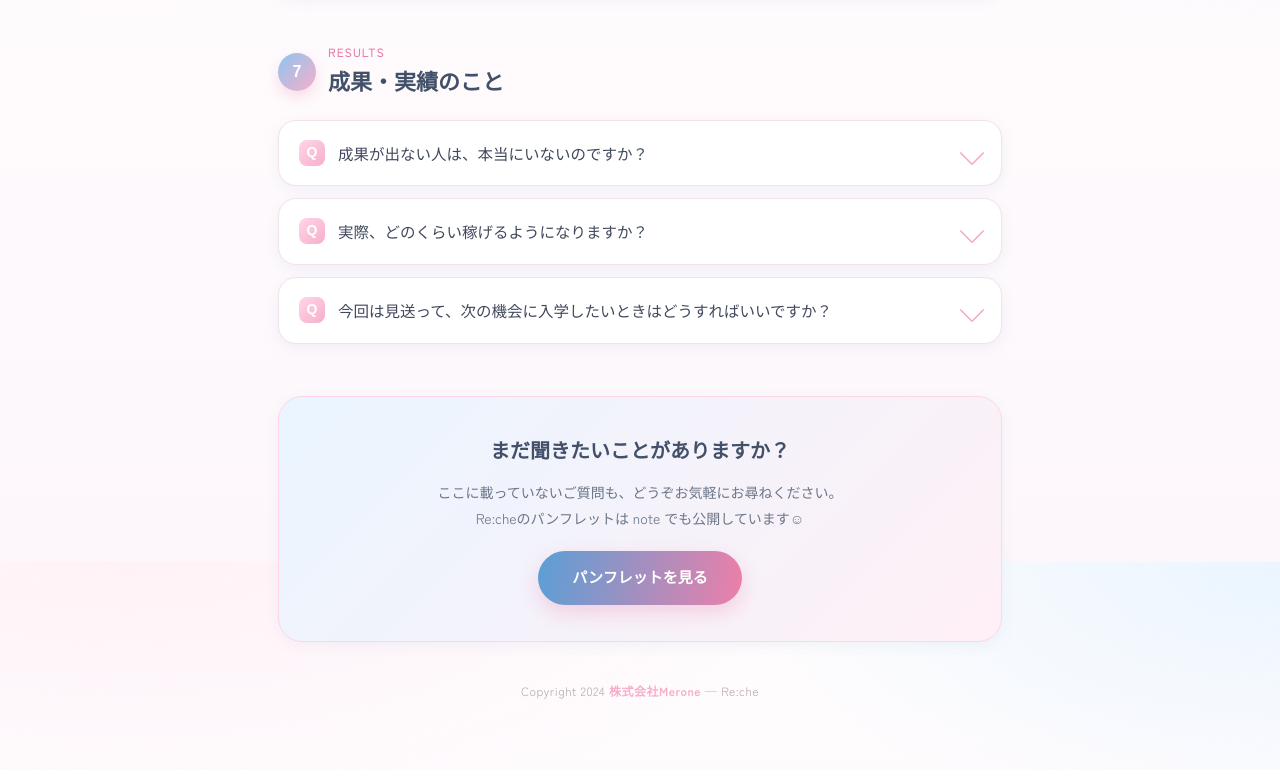
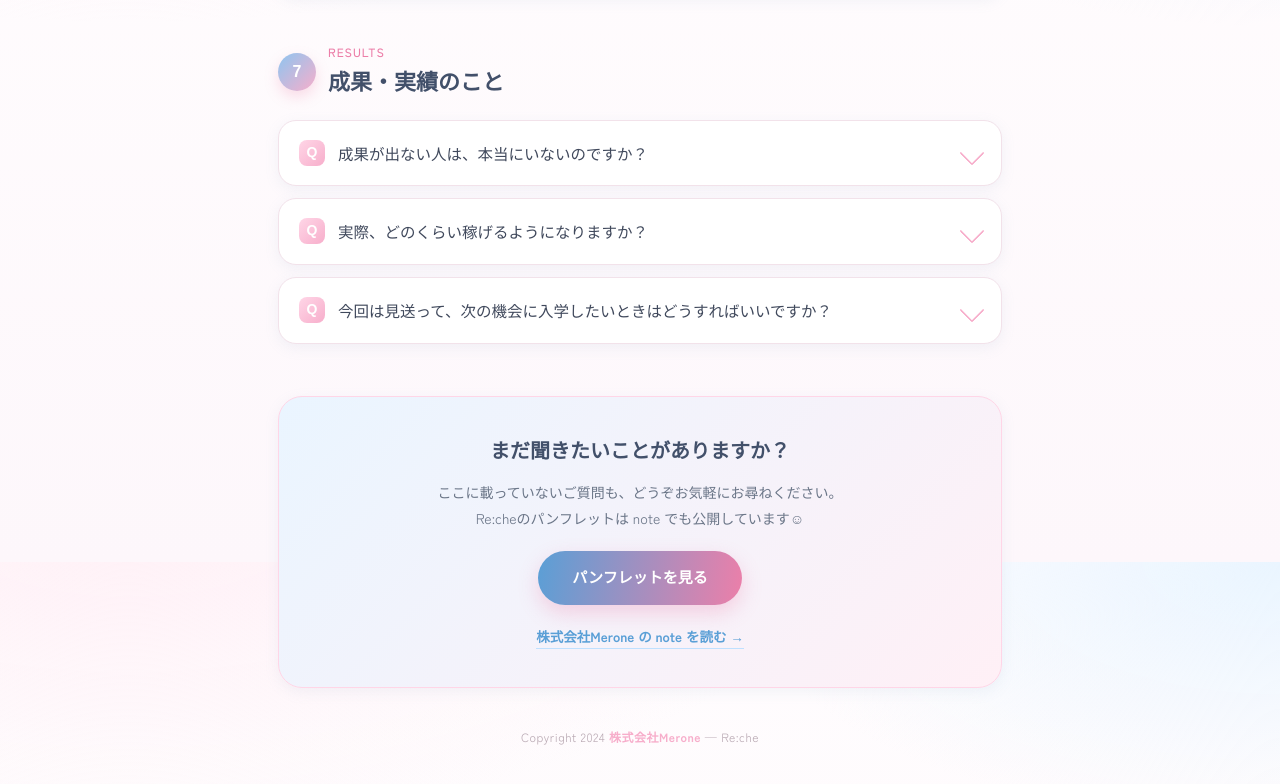
Before and after one commit to kumiko0814/reche-faq, a plain HTML site: page index.html in a window 1280 px wide. Shown: the part 4238-5022 px from the top of the page. Drawn offline with Linux system fonts and the light colour scheme; a web font is replaced by a local one.

Commit message:
パンフ実URL差し替え＋Merone noteリンク追加

```diff
--- a/index.html
+++ b/index.html
@@ -287,6 +287,12 @@
     transition:transform .15s, box-shadow .2s;
   }
   .contact a.btn:hover{transform:translateY(-2px);box-shadow:0 12px 26px rgba(236,127,169,.4)}
+  .note-link{margin-top:16px}
+  .note-link a{
+    color:var(--blue-4);text-decoration:none;font-size:13.5px;font-weight:600;
+    border-bottom:1.5px solid var(--blue-2);padding-bottom:2px;transition:color .2s,border-color .2s;
+  }
+  .note-link a:hover{color:var(--pink-4);border-color:var(--pink-3)}
   footer{text-align:center;color:#b9a9b3;font-size:12px;margin-top:38px;letter-spacing:.04em}
   footer .r{color:var(--pink-3);font-weight:700}
   @media(max-width:520px){
@@ -700,7 +706,8 @@
   <div class="contact">
     <h3 class="maru">まだ聞きたいことがありますか？</h3>
     <p>ここに載っていないご質問も、どうぞお気軽にお尋ねください。<br>Re:cheのパンフレットは note でも公開しています☺︎</p>
-    <a class="btn" href="https://note.com/" target="_blank" rel="noopener">パンフレットを見る</a>
+    <a class="btn" href="https://note.com/manmorni/n/nb23619c625fc" target="_blank" rel="noopener">パンフレットを見る</a>
+    <div class="note-link"><a href="https://note.com/manmorni" target="_blank" rel="noopener">株式会社Merone の note を読む →</a></div>
   </div>
 
   <footer>
```
